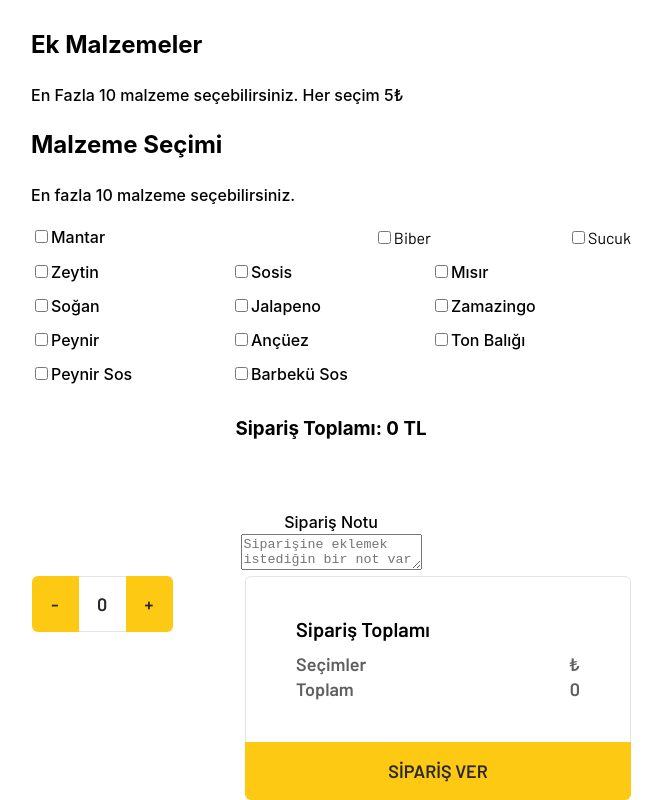
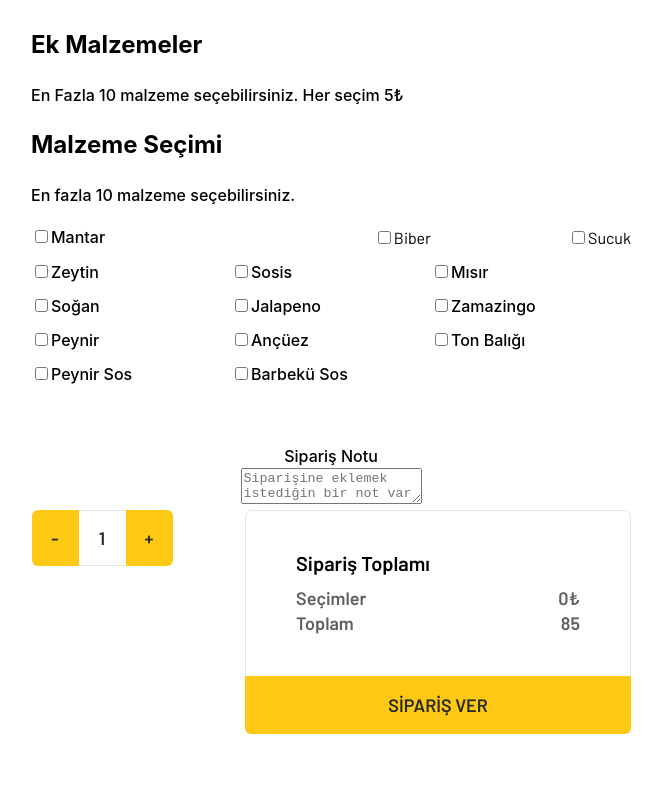
Before and after one commit to gokhangultan/pizzagokhan, a React (Vite) app: page /siparis in a window 1280 px wide. Shown: the part 866-1666 px from the top of the page, without its empty margins (309-971 px from the left). After the commit the page ends 1600 px from the top, so only its background shows below. Built offline with nearby package versions, Linux system fonts and the light colour scheme.

Commit message:
siparisonay tablosu özet bilgisi

```diff
--- a/src/components/PizzaOrder.jsx
+++ b/src/components/PizzaOrder.jsx
@@ -18,27 +18,22 @@ const availableToppings = [
 ];
 
 const PizzaOrder = (props) => {
-  const [selectedToppings, setSelectedToppings] = useState(props.selections[0]);
-  const toppingPrice = 5;
-  const secimler = props.calculateTotal;
+  const {selections, setSelections} = props;
 
 
   const handleToppingToggle = (topping) => {
-    if (selectedToppings.includes(topping)) {
+    if (selections.includes(topping)) {
       // Tıklandığında malzeme zaten seçili ise kaldır
-      setSelectedToppings((prevToppings) =>
+      setSelections((prevToppings) =>
         prevToppings.filter((item) => item !== topping)
       );
-    } else if (selectedToppings.length < 10) {
+    } else if (selections.length < 10) {
       // Malzeme seçme sınırına ulaşılmamışsa ekle
-      setSelectedToppings((prevToppings) => [...prevToppings, topping]);
+      setSelections((prevToppings) => [...prevToppings, topping]);
     }
-    props.selections[1](selectedToppings);
   };
 
-  const calculateTotal = () => {
-    return selectedToppings.length * toppingPrice;
-  };
+
 
   return (
     <div>
@@ -50,7 +45,7 @@ const PizzaOrder = (props) => {
             <label>
               <input
                 type="checkbox"
-                checked={selectedToppings.includes(topping)}
+                checked={selections.includes(topping)}
                 onChange={() => handleToppingToggle(topping)}
               />
               {topping}
@@ -58,7 +53,6 @@ const PizzaOrder = (props) => {
           </li>
         ))}
       </ul>
-      <h3>Sipariş Toplamı: {calculateTotal()} TL</h3>
     </div>
   );
 };
--- a/src/components/Siparis.jsx
+++ b/src/components/Siparis.jsx
@@ -1,4 +1,4 @@
-import { useState } from 'react';
+import { useState, useEffect  } from 'react';
 import axios from 'axios';
 import Header3 from '../layouts/Header';
 import { Card, Form, FormGroup, Label, Input, Button } from 'reactstrap';
@@ -17,7 +17,8 @@ const siparisForm = {
   boyutSec: '',
   hamurSec: '',
   siparisNotu: '',
-  availableToppings: []
+  availableToppings: [],
+  count: '',
 };
 
 
@@ -25,9 +26,17 @@ export default function Siparis(props) {
   const history = useHistory();
   const [formData, setFormData] = useState(initialForm);
   const [users, setUsers] = useState([]);
-  const [count, setCount] = useState(0)
-  const selections = useState([])
-  const secimler = props.calculateTotal;
+  const [totalPrice, settotalPrice] = useState(0);
+  const [count, setCount] = useState(1)
+  const [selections, setSelections] = useState([])
+  const toppingPrice = 5;
+
+
+  useEffect(() => {
+    // Update the document title using the browser API
+    settotalPrice (selections.length * toppingPrice + count*85,50);
+  },[selections,count]);
+
 
   function handleChange(event) {
     let { name, value } = event.target;
@@ -51,10 +60,10 @@ export default function Siparis(props) {
     }
 
     //3.1.2. business logic uygula.
-    const formData2 = { ...formData, count, availableToppings: selections[0] };
+    const formData2 = { ...formData, count, availableToppings: selections };
     axios
       .post('https://reqres.in/api/users', formData2)
-      .then((res) => setUsers([...users, res.data]))
+      .then((res) => props.setCurrentOrder(res.data))
       .catch((err) => console.warn(err));
     //3.1.3. formu sıfırla -Yöntem 2: controlled
     setFormData(initialForm);
@@ -127,11 +136,10 @@ export default function Siparis(props) {
           <FormGroup>
             <h2>Ek Malzemeler</h2>
             <p>En Fazla 10 malzeme seçebilirsiniz. Her seçim 5₺ </p>
-            <PizzaOrder selections={selections} secimler={secimler}/>
-            {console.log(secimler)}
+            <PizzaOrder selections={selections} setSelections={setSelections}/>
           </FormGroup>
           <br /><br />
-          <FormGroup class="borderSiparis">
+          <FormGroup className="borderSiparis">
             <Label for="siparisNotu">Sipariş Notu</Label><br />
             <Input
               id="siparisNotu"
@@ -160,11 +168,11 @@ export default function Siparis(props) {
                 <div className="value-group">
 
                   <div className="tag">Seçimler</div>
-                  <div className="value">{secimler}₺</div>
+                  <div className="value">{selections.length * toppingPrice}₺</div>
                 </div>
                 <div className="value-group">
                   <div className="tag">Toplam</div>
-                  <div className="value">{count * 85.50}</div>
+                  <div className="value">{totalPrice}</div>
                 </div>
               </div>
               <Button color="primary" type='submit'>SİPARİŞ VER</Button>
--- a/src/components/SiparisOnay.jsx
+++ b/src/components/SiparisOnay.jsx
@@ -11,13 +11,50 @@ letter-spacing: 1.5px;
 text-align: center;
 padding-top: 100px;
 `;
+const siparisNotu = styled.table`
+color: white;
+`;
 
 
-export default function SiparisOnay() {
+export default function SiparisOnay(props) {
+  const {siparisOzeti} = props;
+const secimler = siparisOzeti.availableToppings;
+  console.log(siparisOzeti);
   return (
     <div className='siparisOnay'>
       <img src={logo} className='home-logo' />
       <Text className='home-title-h2'>TEBRİKLER! <br />SİPARİŞİNİZ ALINDI!</Text>
+      <siparisNotu className>
+  <tr>
+    <th>Boyut:</th>
+    <th>{siparisOzeti.boyutSec}</th>
+  </tr>
+  <tr>
+    <th>Hamur:</th>
+    <th>{siparisOzeti.hamurSec}</th>
+  </tr>
+  <tr>
+    <th>Ek Malzemeler:</th>
+    <th>{siparisOzeti.availableToppings}</th>
+  </tr>
+
+
+</siparisNotu>
+<siparisNotu>
+  <tr>
+    <th>Sipariş Toplamı</th>
+  </tr>
+  <tr>
+    <th>Seçimler</th>
+    <th>{siparisOzeti.count*5}</th>
+  </tr>
+
+  <tr>
+    <th>Toplam</th>
+    <th>{siparisOzeti.count*85.50}</th>
+  </tr>
+
+</siparisNotu>
     </div>
   );
 }
--- a/src/layouts/Main.jsx
+++ b/src/layouts/Main.jsx
@@ -2,8 +2,11 @@ import Home from '../components/Home';
 import { Switch, Route } from 'react-router-dom';
 import Siparis from '../components/Siparis';
 import SiparisOnay from '../components/SiparisOnay';
+import { useState } from 'react';
 
-export default function Main() {
+
+export default function Main(props) {
+  const [currentOrder, setCurrentOrder] = useState({});
 
 
   return (
@@ -12,11 +15,11 @@ export default function Main() {
         <Route path="/" exact>
           <Home />
         </Route>
-        <Route path="/siparisonay">
-          <SiparisOnay />
+        <Route path="/siparisonay" >
+          <SiparisOnay siparisOzeti={currentOrder}  />
         </Route>
         <Route path="/siparis">
-          <Siparis />
+          <Siparis setCurrentOrder={setCurrentOrder}/>
         </Route>
 
       </Switch>
```
